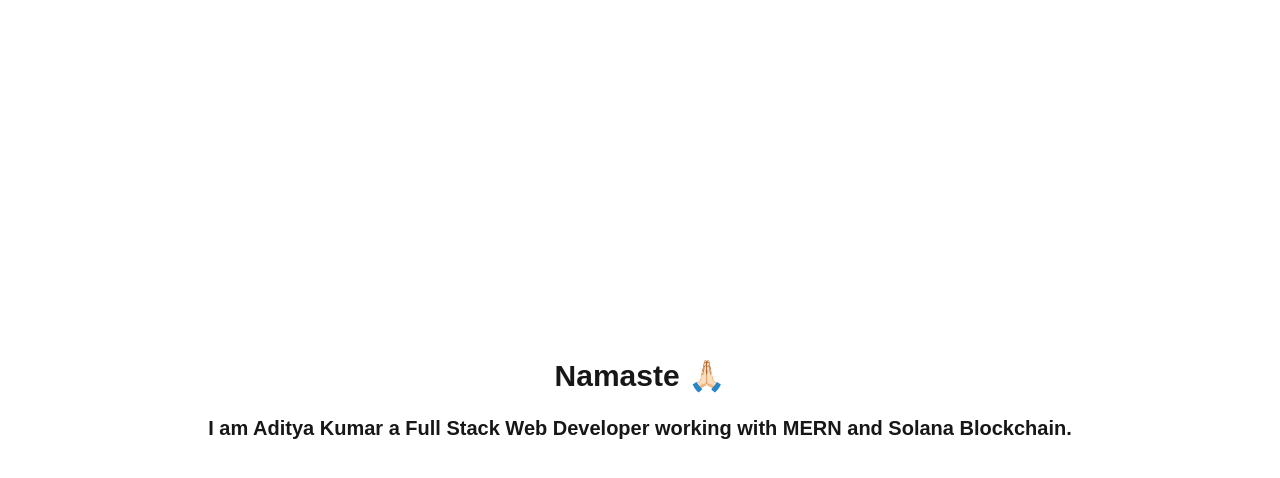
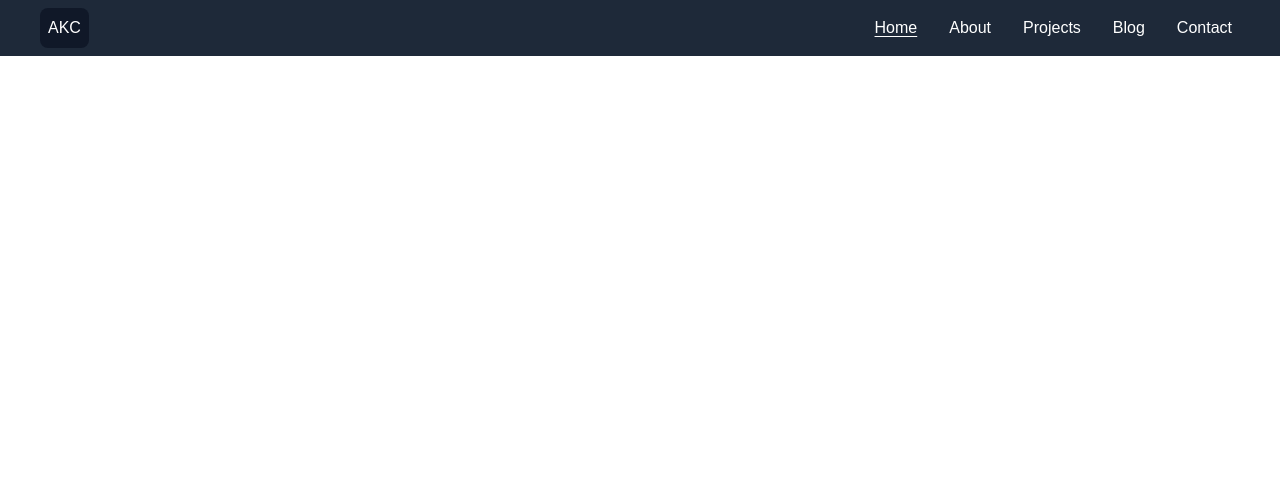
Before and after one commit to adityakrcodes/portfolio, a Next.js app: page / in a window 1280 px wide. Shown: the top 478 px of the page. Built offline with nearby package versions, Linux system fonts and the light colour scheme.

Commit message:
Add Navbar component and integrate it into the homepage

```diff
--- /dev/null
+++ b/app/components/Navbar.tsx
@@ -0,0 +1,24 @@
+import Link from 'next/link';
+
+const Navbar = () => {
+    return (
+        <nav className="bg-gray-800 text-white flex justify-between items-center px-10 py-2">
+            <div className="flex justify-between items-center">
+            {/* logo */}
+                <div className="p-2 bg-gray-900 rounded-lg flex items-center">
+                    AKC
+                </div>
+            </div>
+            <div className='flex items-center space-x-4'>
+                {/* Links */}
+                <Link href="/" className='p-2 underline underline-offset-3'>Home</Link>
+                <Link href="/about" className='p-2'>About</Link>
+                <Link href="/services" className='p-2'>Projects</Link>
+                <Link href="/blog" className='p-2'>Blog</Link>
+                <Link href="/contact" className='p-2'>Contact</Link>
+            </div>
+        </nav>
+    );
+}
+
+export default Navbar;
--- a/app/page.tsx
+++ b/app/page.tsx
@@ -1,10 +1,9 @@
+import Navbar from "./components/Navbar";
+
 export default function Home() {
   return (
-    <div className="h-screen flex flex-col items-center justify-center p-5">
-        <h1 className="text-3xl font-bold">Namaste 🙏🏻</h1>
-        <p className="text-xl mt-5 font-bold text-center">
-            I am Aditya Kumar a Full Stack Web Developer working with MERN and Solana Blockchain.
-        </p>
+    <div>
+        <Navbar />
     </div>
   );
 }
```
